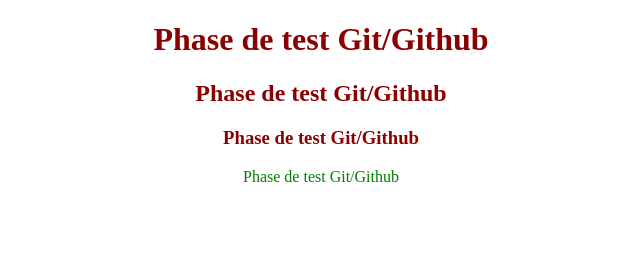
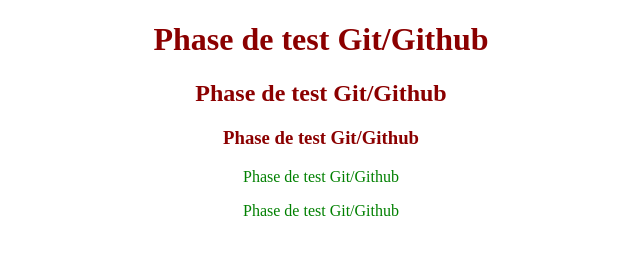
Before and after one commit to Smalgoire/PROJET-2, a plain HTML site: page index.html in a window 1280 px wide. Shown: the whole page, without its empty margins (319-959 px from the left). Drawn offline with Linux system fonts and the light colour scheme.

Commit message:
Test commit avec Vs code

```diff
--- a/index.html
+++ b/index.html
@@ -16,5 +16,7 @@
 
         <p>Phase de test Git/Github</p>
 
+        <p>Phase de test Git/Github</p>
+
     </body>
 </html>
```
